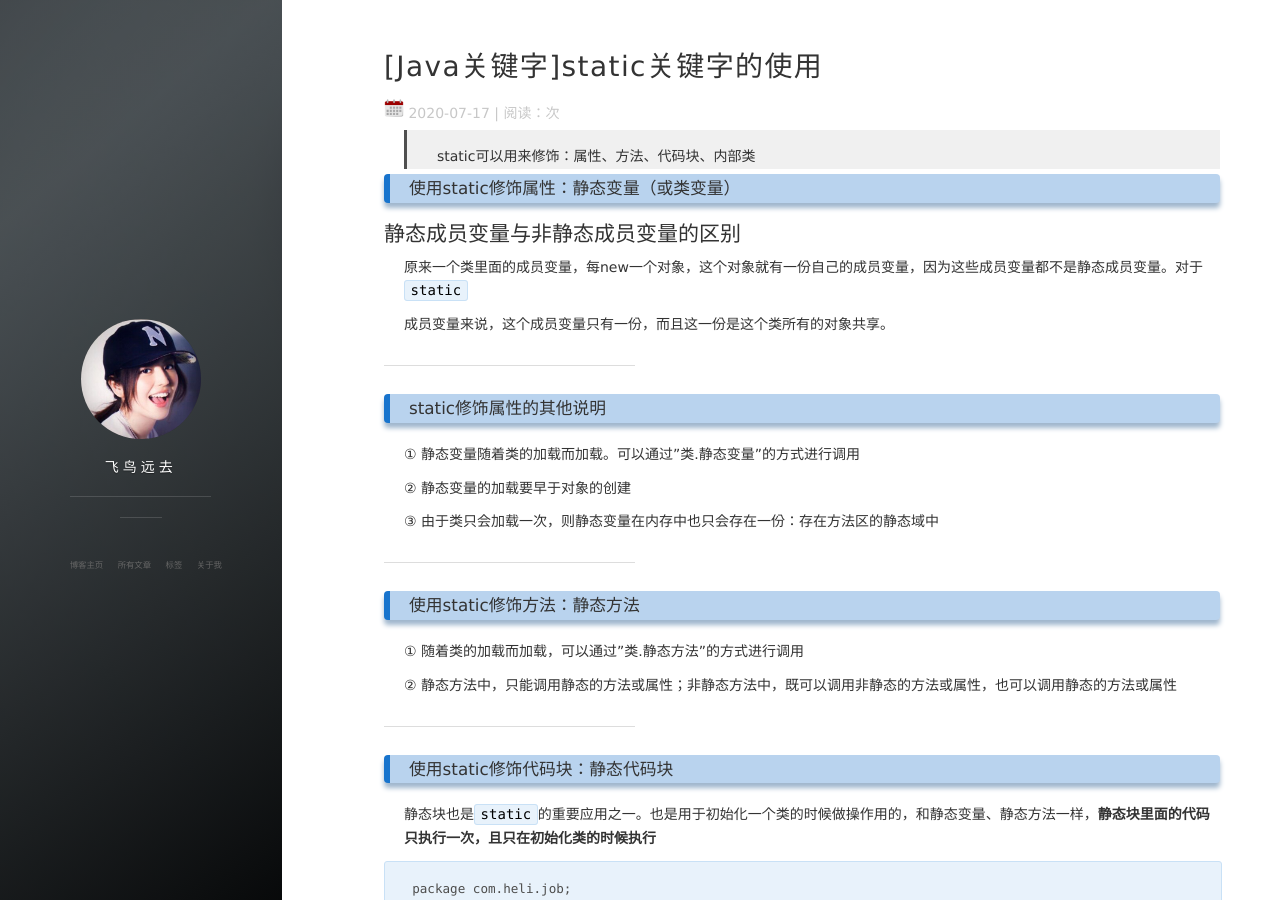
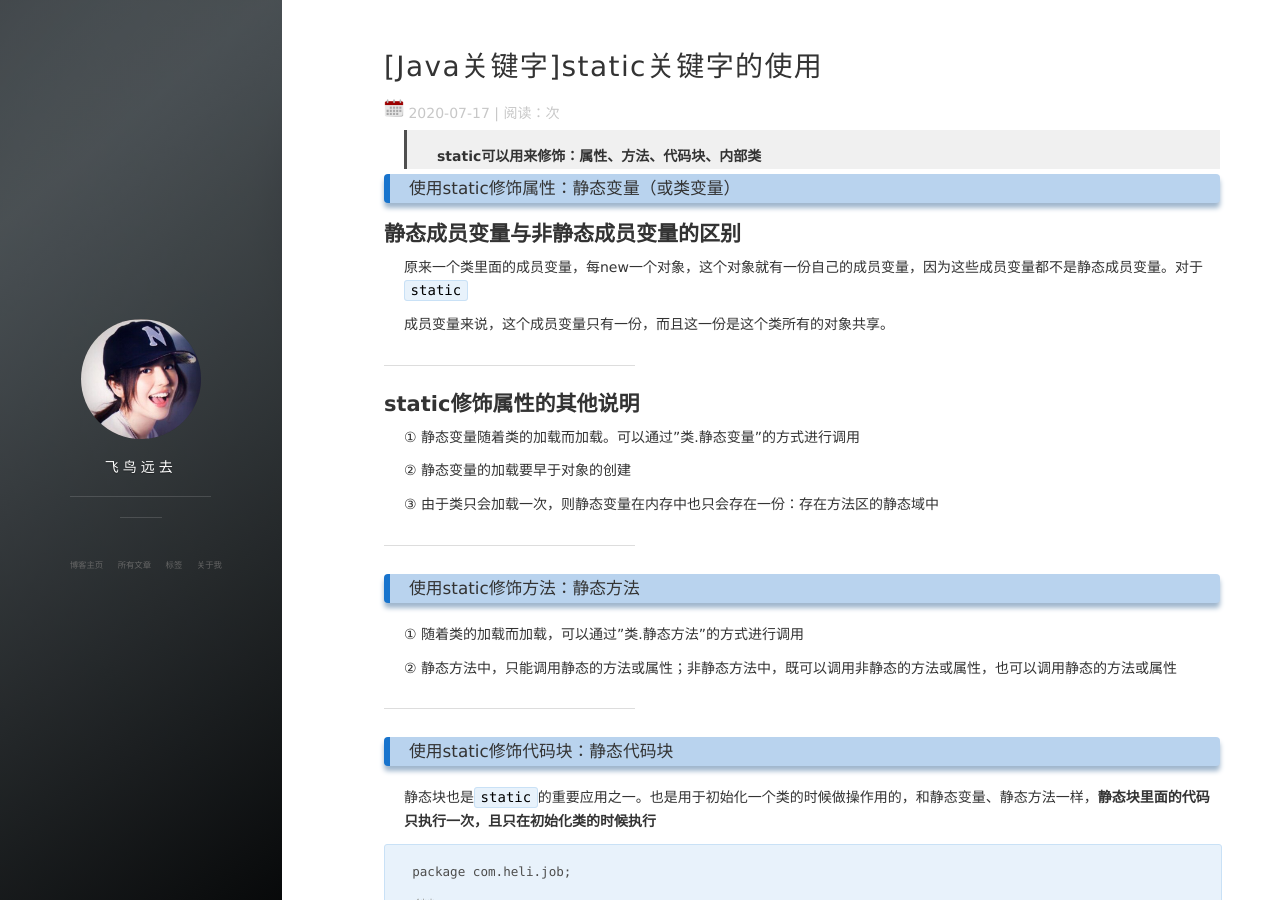
Before and after one commit to Vvictorli/vvictorli.github.com, a Jekyll site: the page built from _posts/2020-07-17-static.md, in a window 1280 px wide and 900 px high. Built offline with Jekyll 4.4.1, drawn with Linux system fonts in a browser that asks for light colours; nearby versions of some CDN libraries; comment, search, counter and statistics services are not loaded.

```diff
--- a/_posts/2020-07-17-static.md
+++ b/_posts/2020-07-17-static.md
@@ -9,7 +9,11 @@ tag: Java关键字
 
 
 
-> static可以用来修饰：属性、方法、代码块、内部类
+>
+>
+> **static可以用来修饰：属性、方法、代码块、内部类**
+>
+>
 
 
 
@@ -17,7 +21,7 @@ tag: Java关键字
 
 ### 使用static修饰属性：静态变量（或类变量）
 
-## 静态成员变量与非静态成员变量的区别
+## **静态成员变量与非静态成员变量的区别**
 
 原来一个类里面的成员变量，每new一个对象，这个对象就有一份自己的成员变量，因为这些成员变量都不是静态成员变量。对于`static`
 
@@ -25,7 +29,7 @@ tag: Java关键字
 
 ------
 
-### static修饰属性的其他说明
+## **static修饰属性的其他说明**
 
 ① 静态变量随着类的加载而加载。可以通过"类.静态变量"的方式进行调用
 
@@ -91,7 +95,7 @@ class StaticDemo2{
 
 **<u>在静态的方法内，不能使用this关键字、super关键字</u>**
 
-## 静态资源的引用问题
+## **静态资源的引用问题**
 
 静态资源属于资源类，但是是独立于类存在的。从JVM的类加载机制的角度讲，静态资源是类初始化的时候加载的，而非静态资源是类
 
@@ -111,7 +115,7 @@ new的时候加载的。类的初始化早于类的new，比如Class.forName(“
 
 ### 开发注意事项
 
-## 开发中，如何确定一个属性是否要声明为static的？
+## **开发中，如何确定一个属性是否要声明为static的？**
 
 ① 属性是可以被多个对象所共享的，不会随着对象的不同而不同的。
 
@@ -119,7 +123,7 @@ new的时候加载的。类的初始化早于类的new，比如Class.forName(“
 
 ------
 
-## 开发中，如何确定一个方法是否要声明为static的？
+## **开发中，如何确定一个方法是否要声明为static的？**
 
 ① 操作静态属性的方法，通常设置为`static`的
 
```
